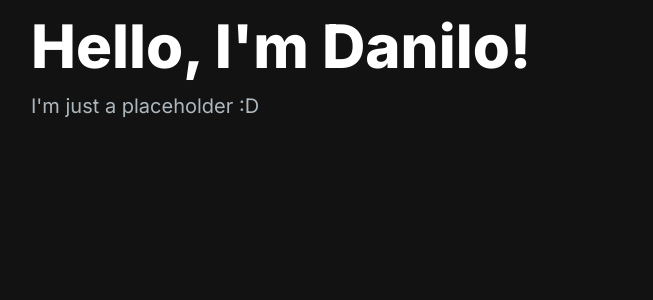
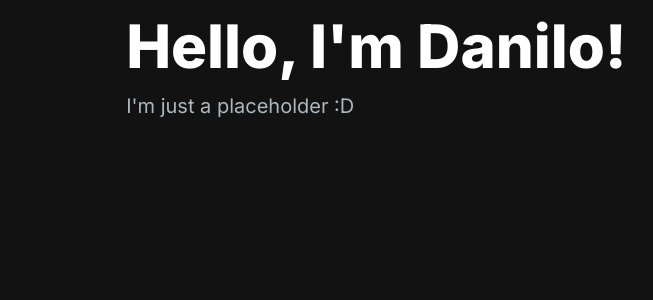
Before and after one commit to DaniloNicacio/danilonicacio.github.io, a Next.js app: page / in a window 1280 px wide. Shown: the top 300 px of the page, without its empty margins (17-670 px from the left). Built offline with nearby package versions, Linux system fonts and the light colour scheme.

Commit message:
[FEAT] - HeroSection and page.js updated

```diff
--- a/app/components/HeroSection.jsx
+++ b/app/components/HeroSection.jsx
@@ -4,7 +4,7 @@ const HeroSection = () =>{
     return (
         <section>
             <div className="grid grid-cols-1 lg:grid-cols-12">
-                <div className="col-span-7">
+                <div className="col-span-7 place-self-center">
                     <h1 className="text-white mb-4 text-4xl lg:text-6xl font-extrabold">
                         Hello, I'm Danilo!
                     </h1>
@@ -12,6 +12,7 @@ const HeroSection = () =>{
                         I'm just a placeholder :D
                     </p>
                 </div>
+                <div className="col-span-5"></div>
             </div>
         </section>
     );
```
Also changed, not shown: app/page.js (line endings or trailing spaces).
